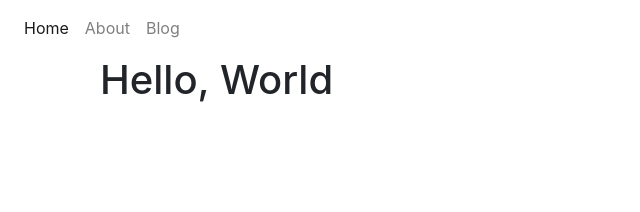
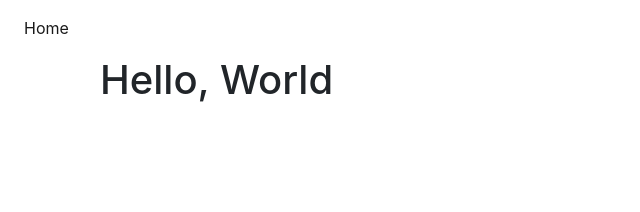
Before and after one commit to Micah-T/Micah-T.github.io, a Jekyll site: the page built from index.html, in a window 1280 px wide. Shown: the top 212 px of the page, without its empty margins (0-640 px from the left). Built offline with Jekyll 4.4.1, drawn with Linux system fonts in a browser that asks for light colours.

Commit message:
fixed navigation.html

```diff
--- a/_includes/navigation.html
+++ b/_includes/navigation.html
@@ -5,8 +5,6 @@
         <div class="collapse navbar-collapse" id="navbarSupportedContent">
             <ul class="navbar-nav">
                 <li {% if page.url == "/" %}class="nav-item active"{% endif %}{% if page.url != "/" %}class="nav-item"{% endif %}><a class="nav-link" href="/">Home</a></li>
-                <li {% if page.url == "/about" %}class="nav-item active"{% endif %}{% if page.url != "/about" %}class="nav-item"{% endif %}><a class="nav-link" href=/about">About</a></li>
-                <li {% if page.url == "/blog" %}class="nav-item active"{% endif %}{% if page.url != "/blog" %}class="nav-item"{% endif %}><a class="nav-link" href=/blog">Blog</a></li>
             </ul>
             </ul>
         </div>
```
